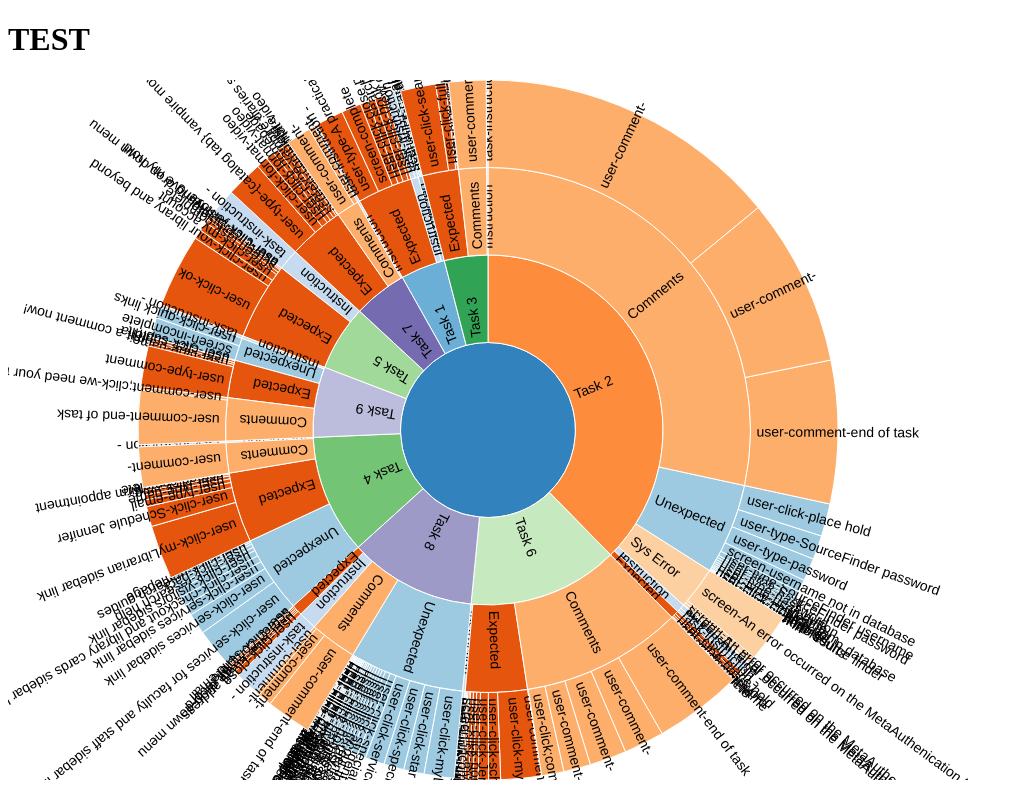
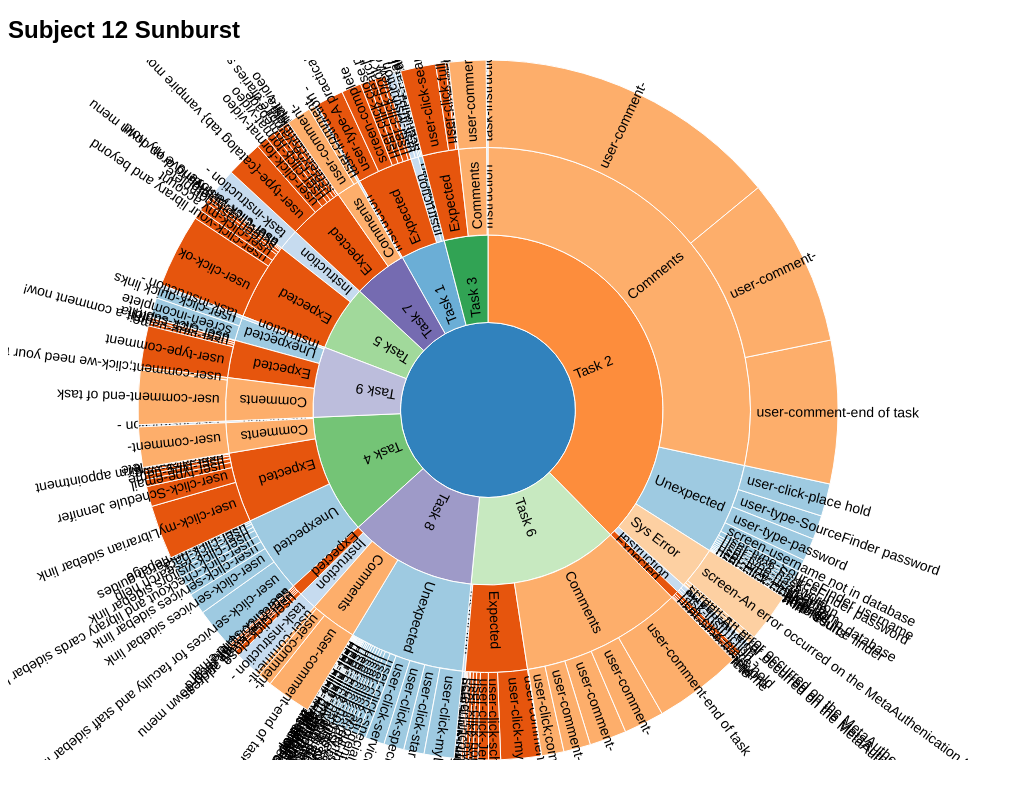
Before and after one commit to alexfrost58/suburst, a plain HTML site: page index.html in a window 1280 px wide. Shown: the whole page, without its empty margins (0-1023 px from the left). Drawn offline with Linux system fonts and the light colour scheme.

Commit message:
Styling, moved files etc.

```diff
--- a/index.html
+++ b/index.html
@@ -4,94 +4,8 @@
 <link rel="stylesheet" type="text/css" href="style.css">
 </head>
 <body>
- <h1>TEST</h1>
+ <h1>Subject 12 Sunburst</h1>
 </body>
 <!-- <script src="http://d3js.org/d3.v3.min.js"></script> -->
 <script src="d3/d3.v3.min.js"></script>
-<script src="sun.js">
-
-// var width = 960,
-//     height = 700,
-//     radius = Math.min(width, height) / 2;
-//
-// var x = d3.scale.linear()
-//     .range([0, 2 * Math.PI]);
-//
-// var y = d3.scale.linear()
-//     .range([0, radius]);
-//
-// var color = d3.scale.category20c();
-//
-// var svg = d3.select("body").append("svg")
-//     .attr("width", width)
-//     .attr("height", height)
-//   .append("g")
-//     .attr("transform", "translate(" + width / 2 + "," + (height / 2) + ")");
-//
-// var partition = d3.layout.partition()
-//     .value(function(d) { return d.size; });
-//
-// var arc = d3.svg.arc()
-//     .startAngle(function(d) { return Math.max(0, Math.min(2 * Math.PI, x(d.x))); })
-//     .endAngle(function(d) { return Math.max(0, Math.min(2 * Math.PI, x(d.x + d.dx))); })
-//     .innerRadius(function(d) { return Math.max(0, y(d.y)); })
-//     .outerRadius(function(d) { return Math.max(0, y(d.y + d.dy)); });
-//
-// d3.json("sub12.json", function(error, root) {
-//   var g = svg.selectAll("g")
-//       .data(partition.nodes(root))
-//     .enter().append("g");
-//
-//   var path = g.append("path")
-//     .attr("d", arc)
-//     .style("fill", function(d) { return color((d.children ? d : d.parent).name); })
-//     .on("click", click);
-//
-//   var text = g.append("text")
-//     .attr("transform", function(d) { return "rotate(" + computeTextRotation(d) + ")"; })
-//     .attr("x", function(d) { return y(d.y); })
-//     .attr("dx", "6") // margin
-//     .attr("dy", ".35em") // vertical-align
-//     .text(function(d) { return d.name; });
-//
-//   function click(d) {
-//     // fade out all text elements
-//     text.transition().attr("opacity", 0);
-//
-//     path.transition()
-//       .duration(750)
-//       .attrTween("d", arcTween(d))
-//       .each("end", function(e, i) {
-//           // check if the animated element's data e lies within the visible angle span given in d
-//           if (e.x >= d.x && e.x < (d.x + d.dx)) {
-//             // get a selection of the associated text element
-//             var arcText = d3.select(this.parentNode).select("text");
-//             // fade in the text element and recalculate positions
-//             arcText.transition().duration(750)
-//               .attr("opacity", 1)
-//               .attr("transform", function() { return "rotate(" + computeTextRotation(e) + ")" })
-//               .attr("x", function(d) { return y(d.y); });
-//           }
-//       });
-//   }
-// });
-//
-// d3.select(self.frameElement).style("height", height + "px");
-//
-// // Interpolate the scales!
-// function arcTween(d) {
-//   var xd = d3.interpolate(x.domain(), [d.x, d.x + d.dx]),
-//       yd = d3.interpolate(y.domain(), [d.y, 1]),
-//       yr = d3.interpolate(y.range(), [d.y ? 20 : 0, radius]);
-//   return function(d, i) {
-//     return i
-//         ? function(t) { return arc(d); }
-//         : function(t) { x.domain(xd(t)); y.domain(yd(t)).range(yr(t)); return arc(d); };
-//   };
-// }
-//
-// function computeTextRotation(d) {
-//   return (x(d.x + d.dx / 2) - Math.PI / 2) / Math.PI * 180;
-// }
-
-</script>
+<script src="sun.js"></script>
--- a/style.css
+++ b/style.css
@@ -7,3 +7,7 @@ text {
   font-family: Arial, sans-serif;
   font-size: 14px;
 }
+h1 {
+  font-family: Arial, sans-serif;
+  font-size: 24px;
+}
```
